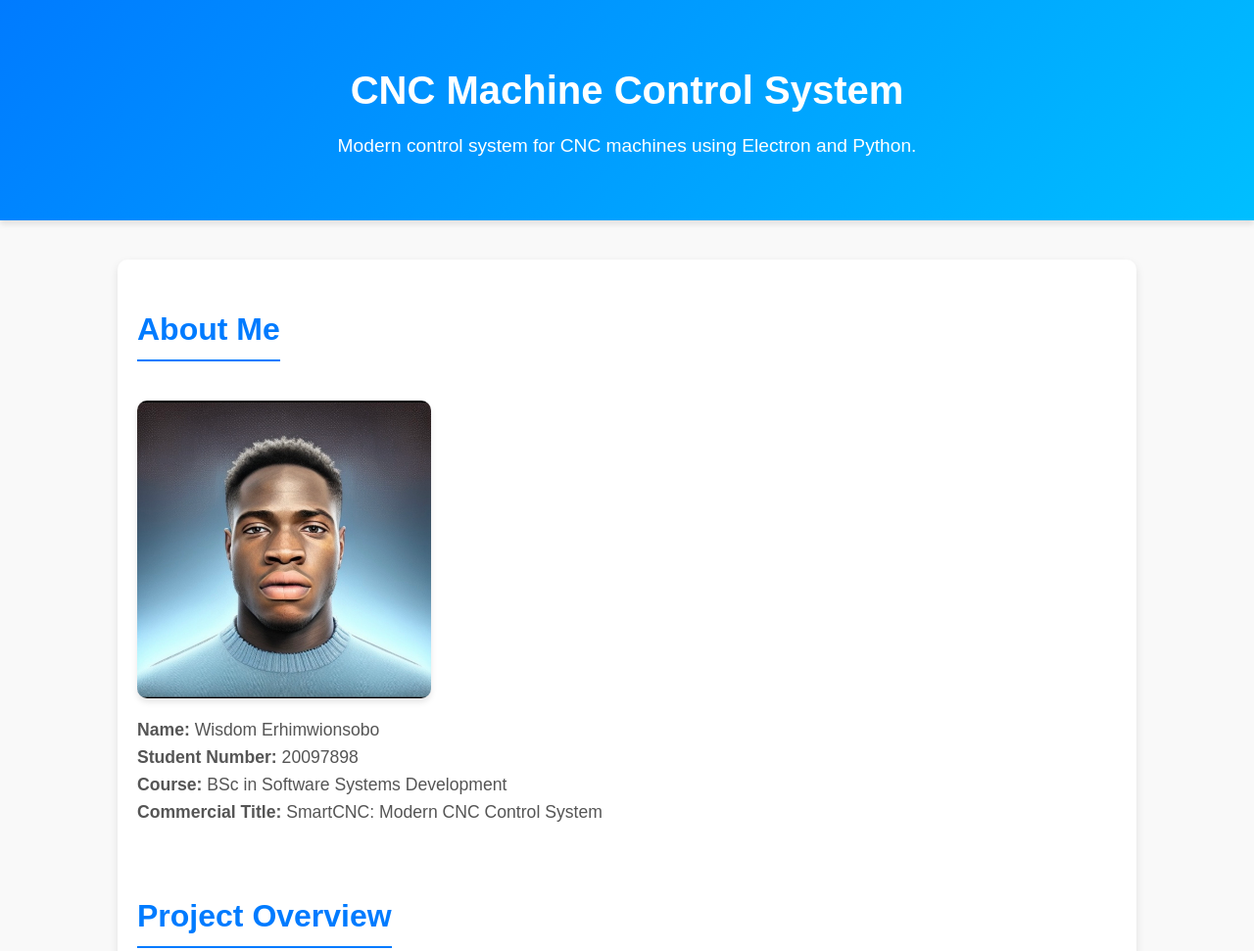
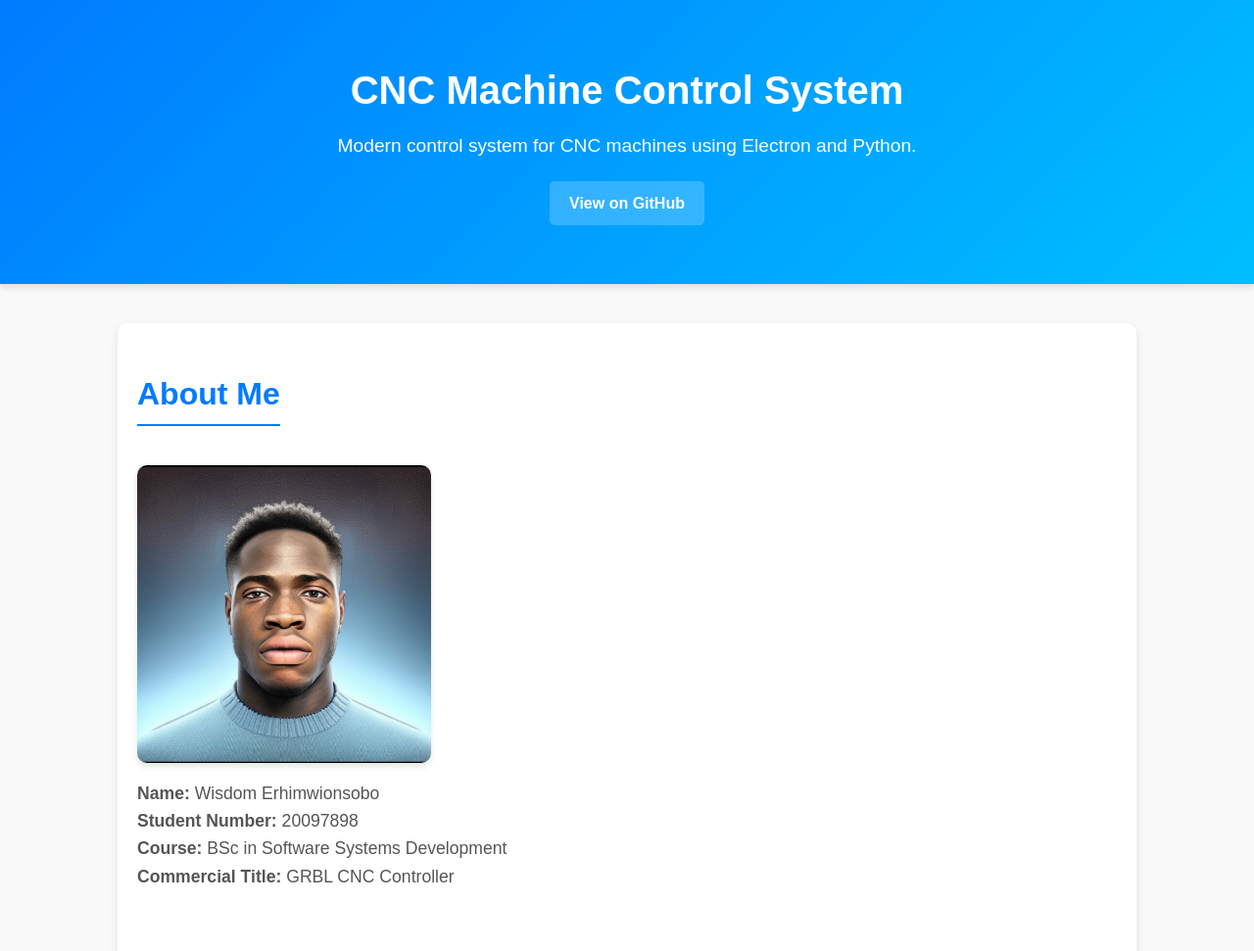
Before and after one commit to Wisdomerh/wisdomerh.github.io, a plain HTML site: page index.html in a window 1280 px wide. Shown: the top 971 px of the page at 98% size. Drawn offline with Linux system fonts and the light colour scheme.

Commit message:
Update index.html

```diff
--- a/index.html
+++ b/index.html
@@ -6,7 +6,7 @@
   <meta name="description" content="CNC Machine Control System - A modern control system for CNC machines using Electron and Python.">
   <meta name="keywords" content="CNC, Machine Control, Electron, Python, GRBL, Arduino">
   <meta name="author" content="Your Name">
-  <title>CNC Machine Control System</title>
+  <title>GRBL CNC Controller</title>
   <style>
     /* General Styles */
     body {
@@ -106,6 +106,23 @@
       margin: 0;
     }
 
+    /* GitHub Link */
+    .github-link {
+      display: inline-block;
+      margin-top: 20px;
+      padding: 10px 20px;
+      background-color: rgba(255, 255, 255, 0.2);
+      color: white;
+      text-decoration: none;
+      border-radius: 5px;
+      font-weight: bold;
+      transition: background-color 0.3s;
+    }
+
+    .github-link:hover {
+      background-color: rgba(255, 255, 255, 0.3);
+    }
+
     /* Responsive Design */
     @media (max-width: 768px) {
       .image-grid {
@@ -127,6 +144,7 @@
   <header>
     <h1>CNC Machine Control System</h1>
     <p>Modern control system for CNC machines using Electron and Python.</p>
+    <a href="https://github.com/Wisdomerh/grbl-cnc-controller.git" class="github-link" target="_blank">View on GitHub</a>
   </header>
 
   <div class="container">
@@ -140,7 +158,7 @@
         <strong>Name:</strong> Wisdom Erhimwionsobo<br>
         <strong>Student Number:</strong> 20097898<br>
         <strong>Course:</strong> BSc in Software Systems Development<br>
-        <strong>Commercial Title:</strong> SmartCNC: Modern CNC Control System<br>
+        <strong>Commercial Title:</strong> GRBL CNC Controller<br>
       </p>
     </div>
 
```
